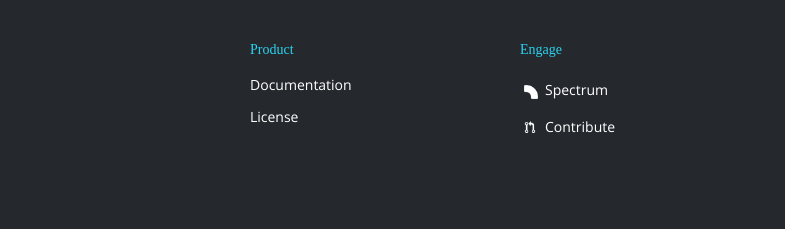
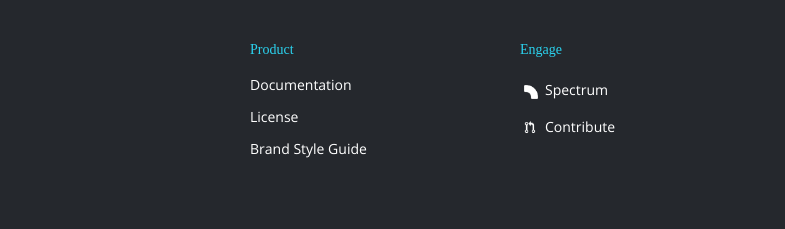
Before and after one commit to getgauge/www.taiko.dev, a website built with Parcel: page index.html in a window 1280 px wide. Shown: the part 2065-2294 px from the top of the page, 0-785 px from the left. Built offline with nearby package versions, Linux system fonts and the light colour scheme; no server answers; grey boxes are pictures that could not be loaded; a web font is replaced by a local one.

Commit message:
Updated footer to have brand microsite link
Signed-off-by: Lubaina R <nyuday@users.noreply.github.com>

```diff
--- a/index.html
+++ b/index.html
@@ -175,6 +175,9 @@
                       <li>
                         <a aria-label="Taiko License" href="https://github.com/getgauge/taiko/blob/master/LICENSE">License</a>
                       </li>
+                      <li>
+                        <a aria-label="Taiko Brand" href="https://brand.taiko.dev">Brand Style Guide</a>
+                      </li>
                     </ul>
                   </div>
                 </div>
```
